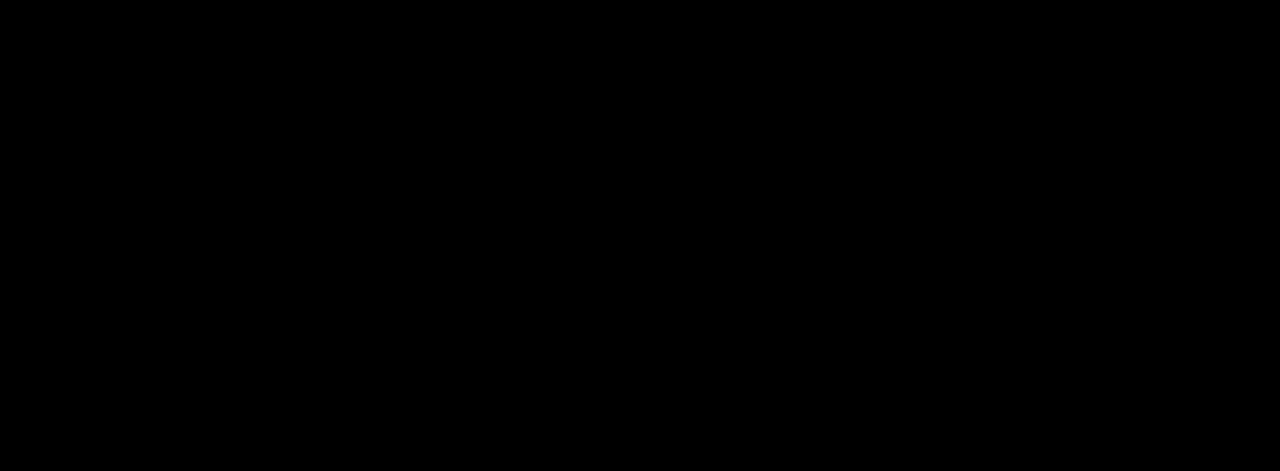
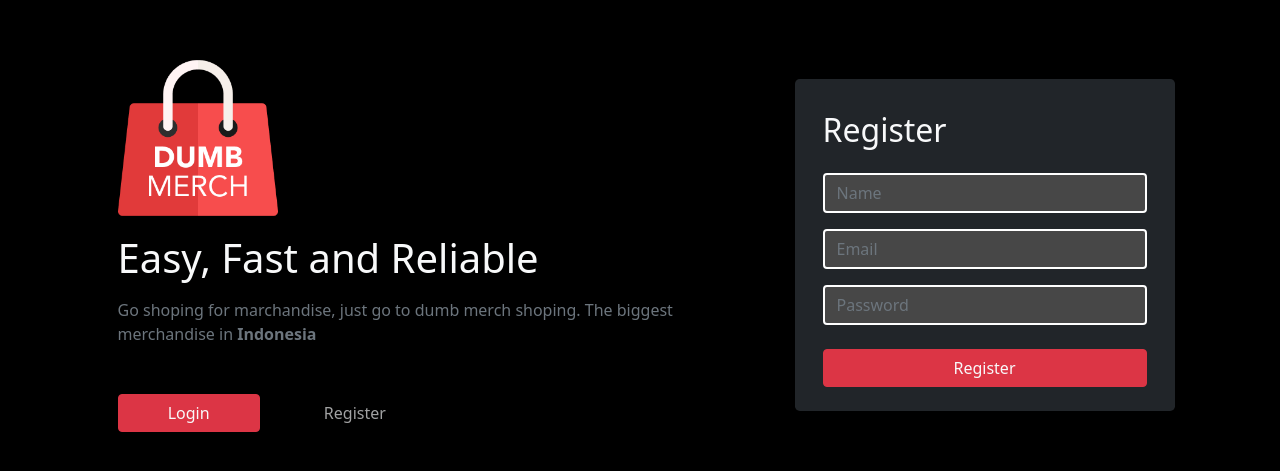
Before and after one commit to naufal55/mnaufal_DumbMerch, a React (Create React App) app: page /register in a window 1280 px wide. Shown: the part 155-626 px from the top of the page. Built offline with nearby package versions, Linux system fonts and the light colour scheme.

Commit message:
penambahan fitur register

```diff
--- a/src/Component/CardFormReg.js
+++ b/src/Component/CardFormReg.js
@@ -1,9 +1,82 @@
 import React, { useState } from "react";
+import { Card, Col, Form } from "react-bootstrap";
+import { useNavigate } from "react-router-dom";
+import InputColumn from "../Atom/InputColumn";
+import MainButton from "../Atom/MainButton";
 
 const CardFormReg = (props) => {
- return(
-   <></>
-  )
+  const navigate = useNavigate();
+
+  const [state, setState] = useState({
+    namaLengkap: "",
+    email: "",
+    password: "",
+  });
+
+  const handleOnChange = (e) => {
+    //update nilai saat isi value di kolom input
+    // setState here
+    setState({
+      ...state, //extarct state
+      //beri nilai setState untuk value yg di kolom input, sesuai dengna name form control
+      [e.target.name]: e.target.value,
+    });
+    console.log(state);
+  };
+
+  const handleOnSubmit = (e) => {
+    e.preventDefault(); //mencegah reload
+    //print state value with console.log here
+    console.log(state); //tampilkan yang diketik disini
+
+    // const user = JSON.stringify(state)
+    // localStorage.setItem('user', user)
+    // const data = localStorage.getItem('user')
+    // const dataUser =  JSON.parse(data)
+    // console.log(dataUser);
+  };
+  const handleRegister = () => {
+    navigate("/login");
+  };
+
+  return (
+    <>
+      <Col md={4} sm={12} className="bg-dark rounded-3 h-100 pb-2">
+        <Card.Body>
+          <h2 className="text-light my-3">{props.btnName}</h2>
+          <Form onSubmit={handleOnSubmit}>
+            <div className="my-4">
+              <InputColumn
+                change={handleOnChange}
+                value={state.namaLengkap}
+                name="namaLengkap"
+                type="text"
+                holder="Name"
+              />
+              <InputColumn
+                change={handleOnChange}
+                value={state.email}
+                name="email"
+                type="email"
+                holder="Email"
+              />
+              <InputColumn
+                change={handleOnChange}
+                value={state.password}
+                name="password"
+                type="password"
+                holder="Password"
+              />
+            </div>
+            <MainButton click={handleRegister} type="submit" btn={props.btnName} color="danger" />
+          </Form>
+        </Card.Body>
+      </Col>
+      {/* <p className="text-light">Nama : {state.namaLengkap}</p>
+      <p className="text-light">email : {state.email}</p>
+      <p className="text-light">pass : {state.password}</p> */}
+    </>
+  );
 };
 
 export default CardFormReg;
--- a/src/Pages/RegisterPages.js
+++ b/src/Pages/RegisterPages.js
@@ -1,11 +1,17 @@
 import React from "react";
-
+import { Container, Row } from "react-bootstrap";
+import BodyPages from "../Component/BodyPages";
+import CardFormReg from "../Component/CardFormReg";
 
 const RegisterPages = () => {
   return (
-    <>
-    </>
-    )
+    <Container className="d-grid min-vh-100">
+    <Row className="gap-4 justify-content-center align-items-center my-auto bg-none">
+        <BodyPages colorLog="danger" colorReg="none" disableReg="disabled" />
+        <CardFormReg btnName="Register" />
+      </Row>
+    </Container>
+  );
 };
 
 export default RegisterPages;
```
Also changed, not shown: 1 other file (tests, documents, lock files or other folders).
